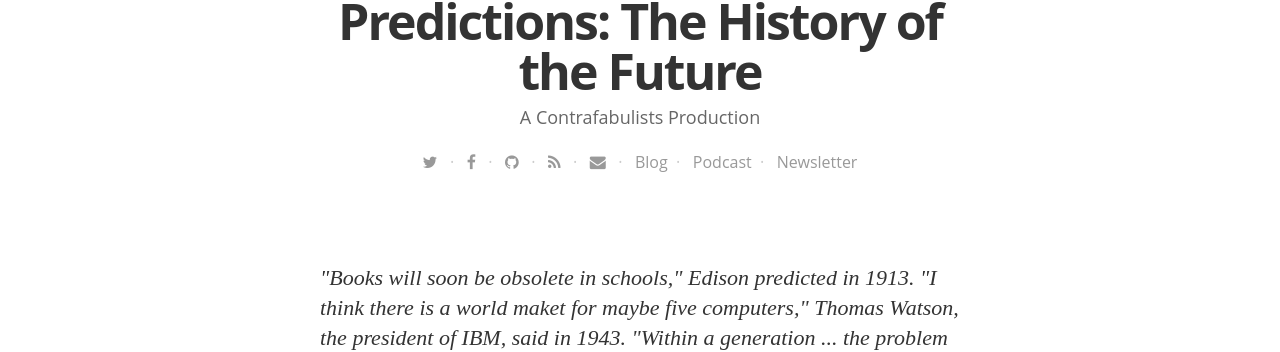
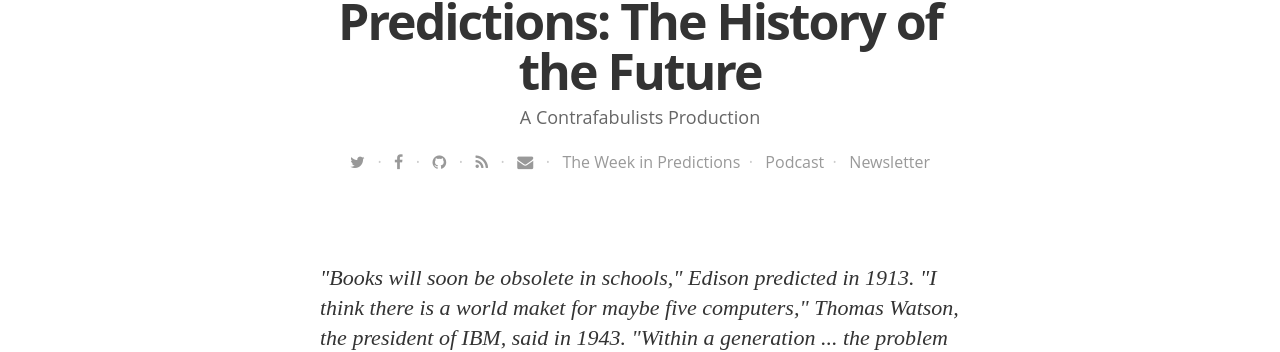
Before and after one commit to Contrafabulists/predictions, a Jekyll site: the page built from index.html, in a window 1280 px wide. Shown: the part 538-890 px from the top of the page. Built offline with Jekyll 4.4.1, drawn with Linux system fonts in a browser that asks for light colours; nearby versions of some CDN libraries; some web fonts are replaced.

Commit message:
change navigation

```diff
--- a/_layouts/default.html
+++ b/_layouts/default.html
@@ -37,7 +37,7 @@
 		      {% endfor %}
 
 		      <!--edit your nav here-->
-		      <a href="/blog/">Blog</a>&nbsp;&nbsp;·&nbsp;&nbsp;
+		      <a href="/blog/">The Week in Predictions</a>&nbsp;&nbsp;·&nbsp;&nbsp;
 		      <a href="http://podcast.contrafabulists.com">Podcast</a>&nbsp;&nbsp;·&nbsp;&nbsp;
 		      <a href="http://contrafabulists.com/newsletter.html">Newsletter</a>
 		      <!--edit your nav here-->
```
